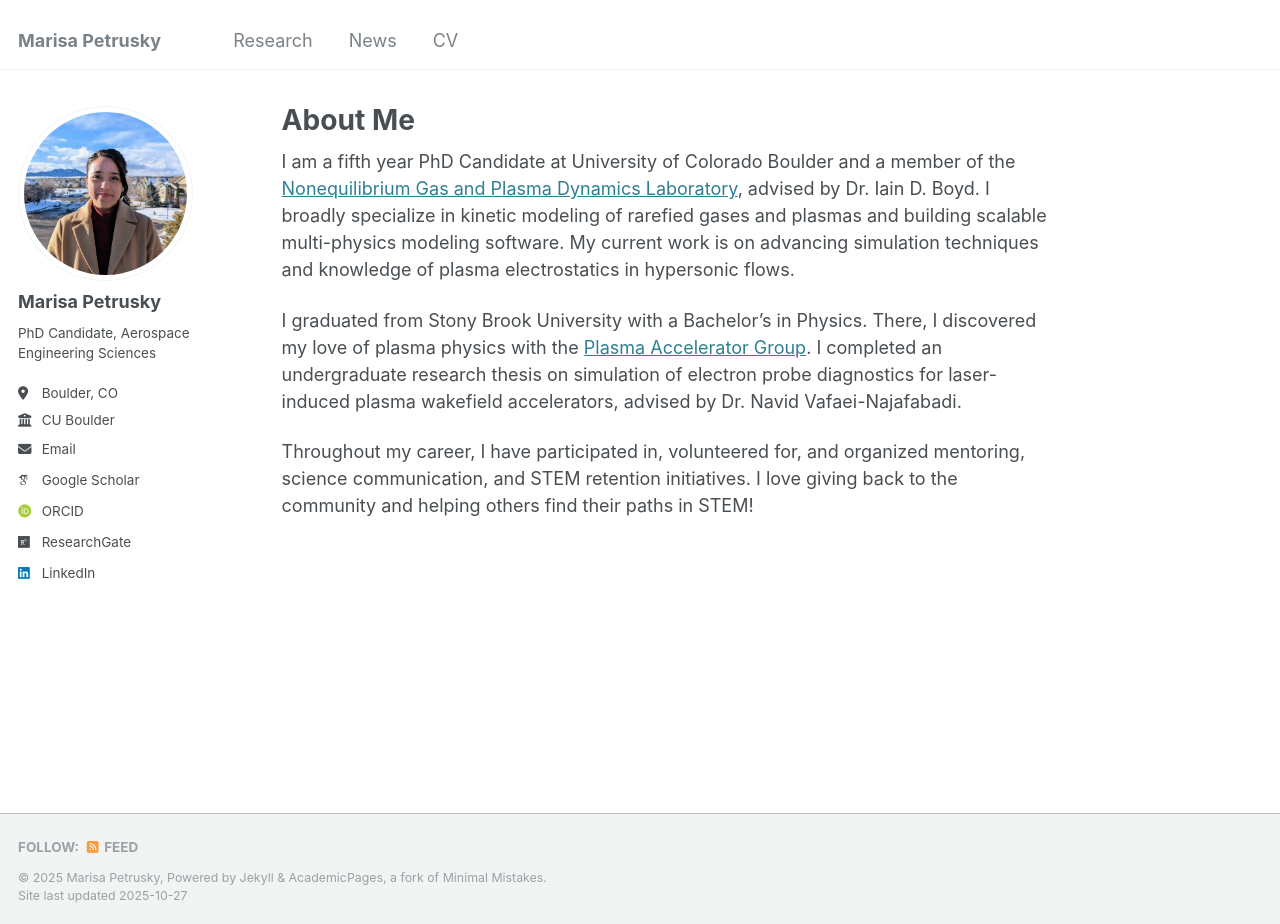
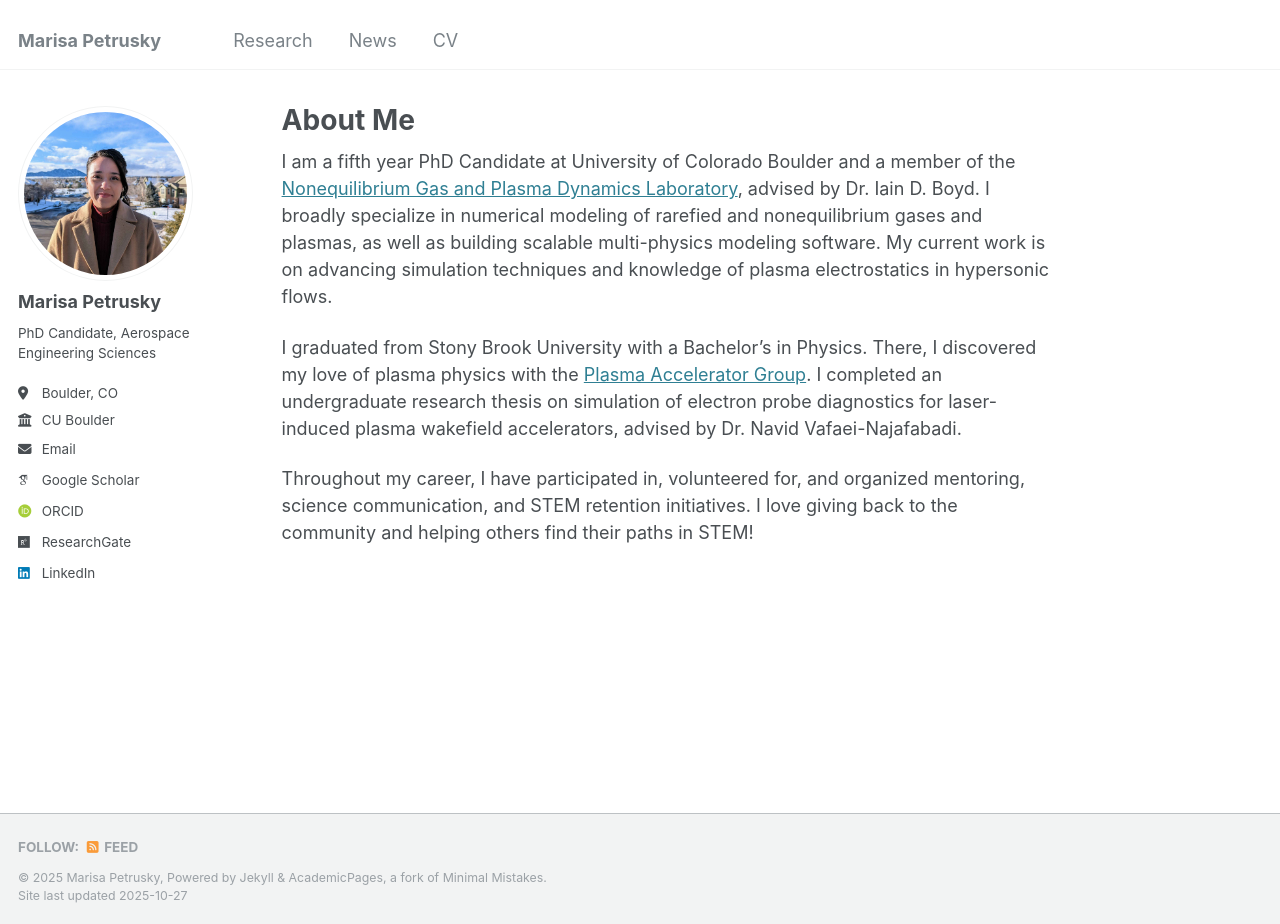
Before and after one commit to marisapetrusky/marisapetrusky.github.io, a Jekyll site: the page built from _pages/about.md, in a window 1280 px wide and 924 px high. Built offline with Jekyll 4.4.1, drawn with Linux system fonts in a browser that asks for light colours; some web fonts are replaced.

Commit message:
Update about.md

```diff
--- a/_pages/about.md
+++ b/_pages/about.md
@@ -7,7 +7,7 @@ redirect_from:
   - /about.html
 ---
 
-I am a fifth year PhD Candidate at University of Colorado Boulder and a member of the [Nonequilibrium Gas and Plasma Dynamics Laboratory](https://www.colorado.edu/lab/ngpdl), advised by Dr. Iain D. Boyd. I broadly specialize in kinetic modeling of rarefied gases and plasmas and building scalable multi-physics modeling software. My current work is on advancing simulation techniques and knowledge of plasma electrostatics in hypersonic flows.
+I am a fifth year PhD Candidate at University of Colorado Boulder and a member of the [Nonequilibrium Gas and Plasma Dynamics Laboratory](https://www.colorado.edu/lab/ngpdl), advised by Dr. Iain D. Boyd. I broadly specialize in numerical modeling of rarefied and nonequilibrium gases and plasmas, as well as building scalable multi-physics modeling software. My current work is on advancing simulation techniques and knowledge of plasma electrostatics in hypersonic flows.
 
 I graduated from Stony Brook University with a Bachelor's in Physics. There, I discovered my love of plasma physics with the [Plasma Accelerator Group](https://you.stonybrook.edu/plasmaaccelerators/). I completed an undergraduate research thesis on simulation of electron probe diagnostics for laser-induced plasma wakefield accelerators, advised by Dr. Navid Vafaei-Najafabadi.
 
```
